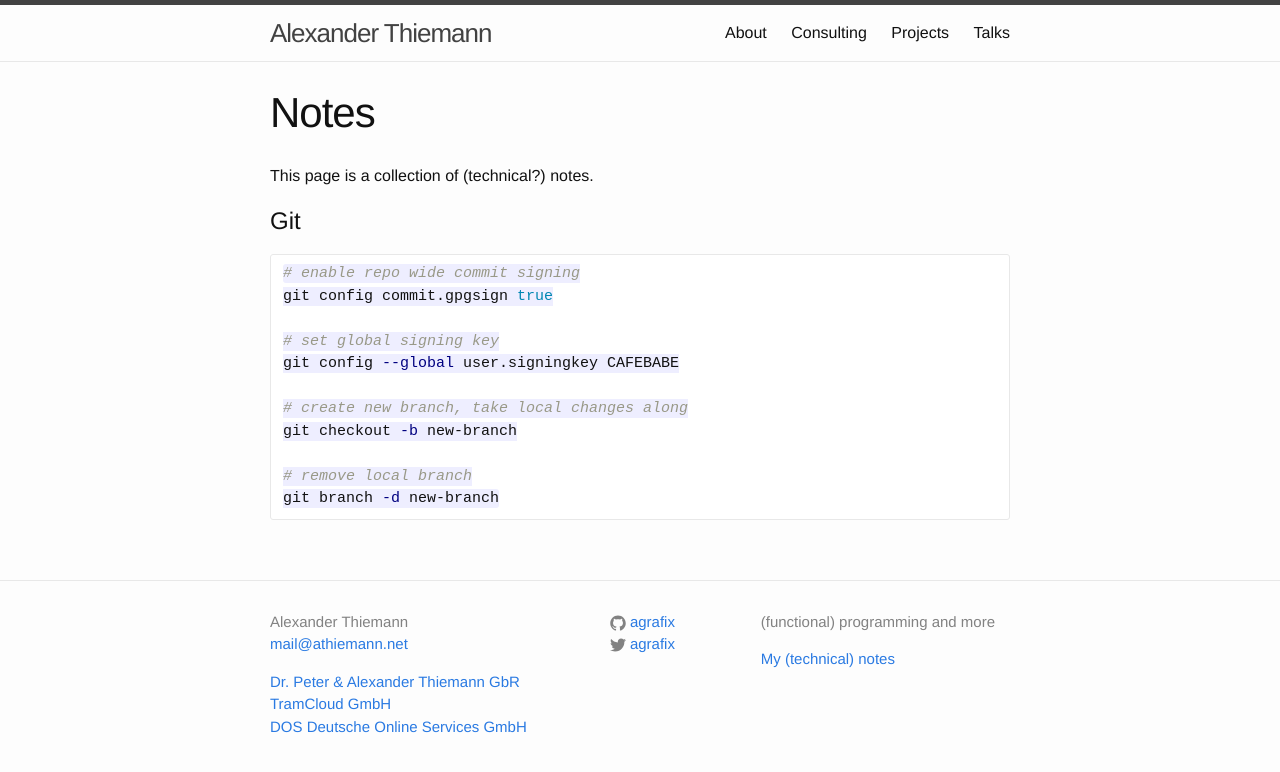
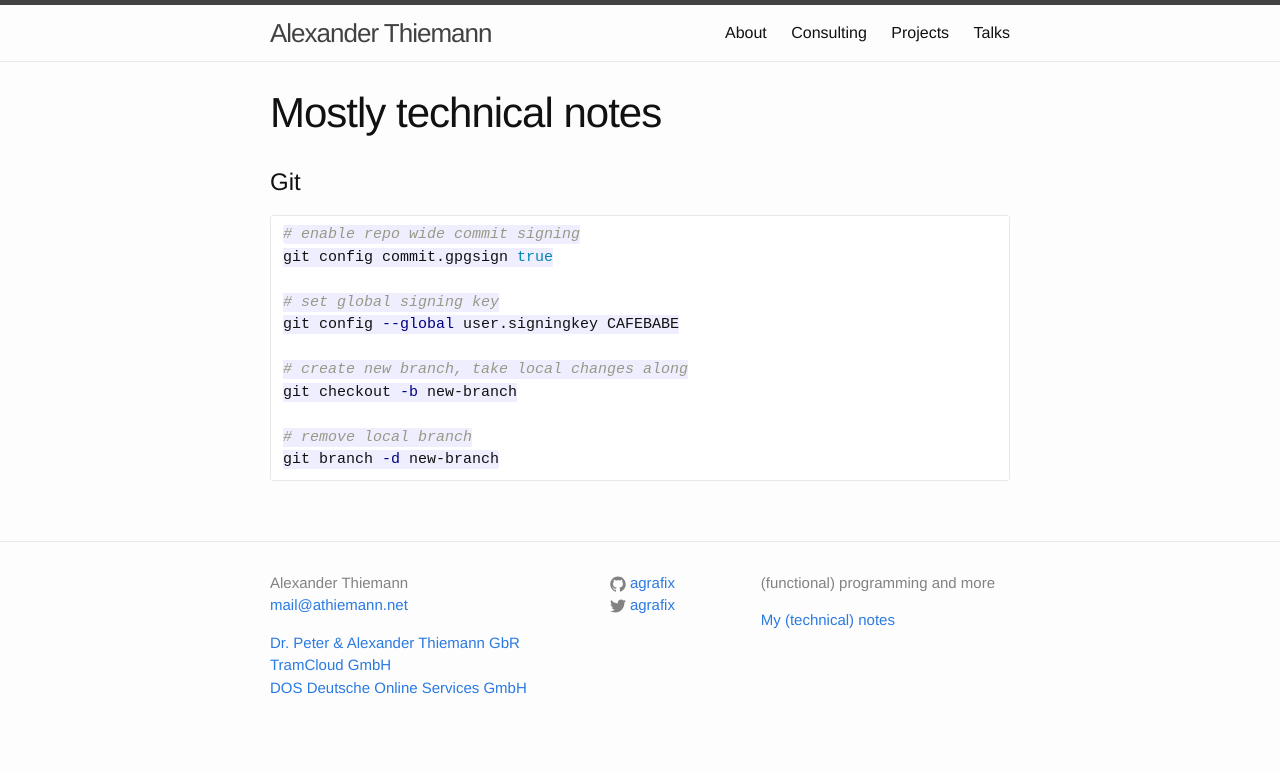
Before and after one commit to agrafix/homepage, a Jekyll site: the page built from notes.md, in a window 1280 px wide. Shown: the top 772 px of the page. Built offline with Jekyll 4.4.1, drawn with Linux system fonts in a browser that asks for light colours.

Commit message:
small notes changes

```diff
--- a/notes.md
+++ b/notes.md
@@ -1,10 +1,8 @@
 ---
 layout: page
-title: Notes
+title: Mostly technical notes
 permalink: /notes/
 ---
-
-This page is a collection of (technical?) notes.
 
 # Git
 
```
